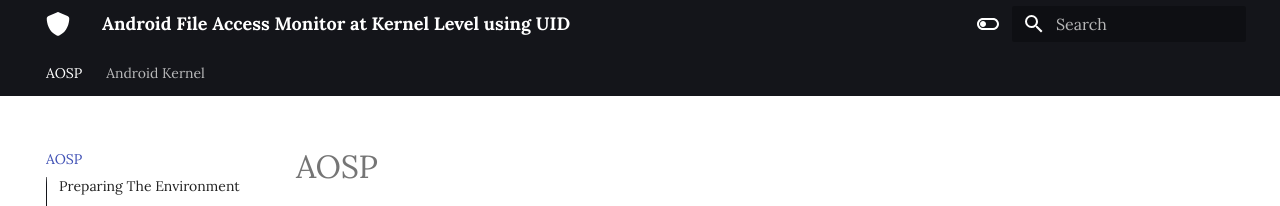
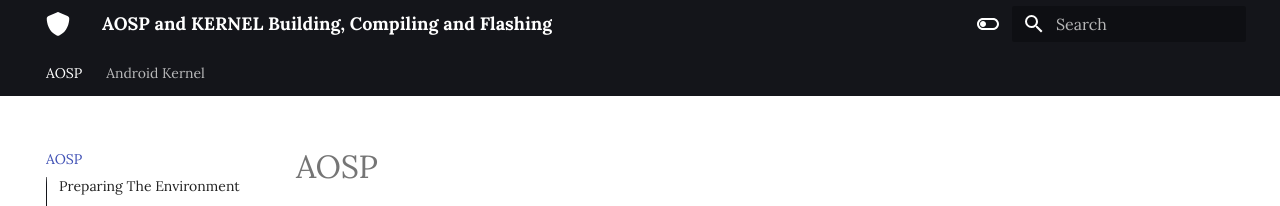
Before and after one commit to IlaveniRanjith/AOSP_docs, an MkDocs documentation site: the page built from docs/index.md, in a window 1280 px wide. Shown: the top 206 px of the page. Built offline with MkDocs 1.6.1 and Material for MkDocs 9.7.7, drawn with Linux system fonts in a browser that asks for light colours.

Commit message:
modified some mistakes

```diff
--- a/mkdocs.yml
+++ b/mkdocs.yml
@@ -1,7 +1,8 @@
-site_name: Android File Access Monitor at Kernel Level using UID
+site_name: AOSP and KERNEL Building, Compiling and Flashing
 theme:
   icon:
     logo: fontawesome/solid/shield
+  favicon: android.svg
   name: material
   features:
     - navigation.tabs
```
Also changed, not shown: docs/Kernel.md (+1 -1 lines), docs/android.svg (added).
